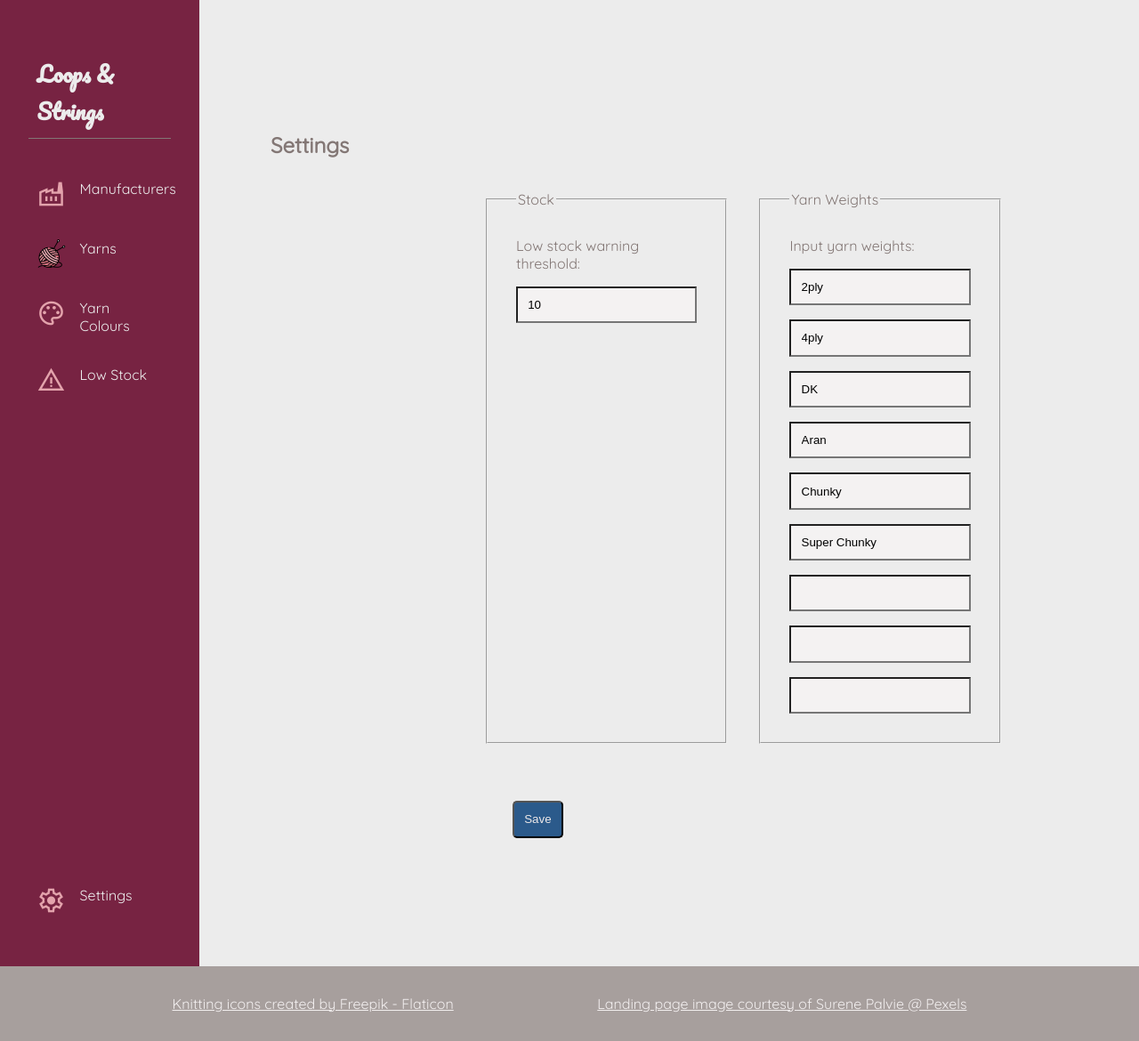
After one commit to LisaS7/yarn_store, a Flask app: page /settings/ in a window 1280 px wide. The commit adds this page. Shown: the whole page at 89% size. Run offline with Flask 2, Linux system fonts and the light colour scheme.

Commit message:
Json config file and settings page

```diff
--- a/app.py
+++ b/app.py
@@ -2,11 +2,13 @@ from flask import Flask, render_template
 from controllers.manufacturers_controller import manufacturers_blueprint
 from controllers.yarns_controller import yarns_blueprint
 from controllers.colour_controller import colours_blueprint
+from controllers.settings_controller import settings_blueprint
 
 app = Flask(__name__)
 app.register_blueprint(manufacturers_blueprint)
 app.register_blueprint(yarns_blueprint)
 app.register_blueprint(colours_blueprint)
+app.register_blueprint(settings_blueprint)
 app.secret_key = "This Is Top Secret"
 
 
--- /dev/null
+++ b/config/db_config.json
@@ -0,0 +1,15 @@
+{
+    "db_name": "yarn_store",
+    "manufacturers": {
+        "table_name": "manufacturers",
+        "fields": "name, last_payment_date, balance_due"
+    },
+    "yarns": {
+        "table_name": "yarns",
+        "fields": "name, manufacturer_id, yarn_weight, ball_weight_grams, length_metres, needle_size_mm, fibre_type, buy_cost, sell_price, image"
+    },
+    "colours": {
+        "table_name": "colours",
+        "fields": "name, hex_code, stock_quantity, yarn_id"
+    }
+}
--- /dev/null
+++ b/config/user_config copy.json
@@ -0,0 +1,4 @@
+{
+        "low_stock_threshold": 10,
+        "yarn_weights": ["2ply", "4ply", "DK", "Aran", "Chunky", "Super Chunky"]
+}
--- /dev/null
+++ b/config/user_config.json
@@ -0,0 +1 @@
+{"low_stock_threshold": "10", "yarn_weights": ["2ply", "4ply", "DK", "Aran", "Chunky", "Super Chunky"]}
--- /dev/null
+++ b/controllers/settings_controller.py
@@ -0,0 +1,30 @@
+from flask import Blueprint, render_template, request
+from helper_functions.json_functions import read_user_config, write_user_config
+
+settings_blueprint = Blueprint("settings", __name__, url_prefix="/settings")
+
+
+@settings_blueprint.route("/", methods=["GET", "POST"])
+def settings():
+    if request.method == "POST":
+        output = request.form
+
+        yarn_weights = [
+            output[item]
+            for item in output
+            if item.startswith("yarn_weight") and output[item] != ""
+        ]
+
+        data = {
+            "low_stock_threshold": output["low_stock_threshold"],
+            "yarn_weights": yarn_weights,
+        }
+
+        write_user_config(data)
+
+    data = read_user_config()
+    context = {
+        "low_stock": data["low_stock_threshold"],
+        "yarn_weights": data["yarn_weights"],
+    }
+    return render_template("/settings/index.html", context=context)
--- a/helper_functions/json_functions.py
+++ b/helper_functions/json_functions.py
@@ -1,8 +1,8 @@
 import json
 from pathlib import Path
 
-USER_CONFIG_PATH = Path.cwd() / "user_config.json"
-DB_CONFIG_PATH = Path.cwd() / "db_config.json"
+USER_CONFIG_PATH = Path.cwd() / "config" / "user_config.json"
+DB_CONFIG_PATH = Path.cwd() / "config" / "db_config.json"
 
 
 def read_db_config():
@@ -15,6 +15,7 @@ def read_user_config():
         return json.load(f)
 
 
-def write_user_config():
-    with open(USER_CONFIG_PATH) as f:
-        json.dump()
+def write_user_config(data):
+    with open(USER_CONFIG_PATH, "w+") as f:
+        json_data = json.dumps(data)
+        f.write(json_data)
--- a/static/css/forms.css
+++ b/static/css/forms.css
@@ -26,6 +26,10 @@ select {
     padding: 0.7rem;
 }
 
+fieldset {
+    padding: 2rem;
+}
+
 .submit-button {
     margin-top: 2rem;
     margin-left: 2rem;
--- a/templates/components/navbar.html
+++ b/templates/components/navbar.html
@@ -2,6 +2,7 @@
 <link rel="stylesheet" href="/static/css/navbar.css" />
 {% endblock head %}
 <nav>
+  <section>
     <h2 id="nav-title"><a href="/">Loops & Strings</a></h2>
     <ul>
       <li>
@@ -22,7 +23,8 @@
 
       <li>
         <a href="{{ url_for('colours.colours') }}"
-        ><span class="material-symbols-outlined"> palette </span>Yarn Colours</a
+          ><span class="material-symbols-outlined"> palette </span>Yarn
+          Colours</a
         >
       </li>
       <li>
@@ -31,4 +33,12 @@
         >
       </li>
     </ul>
+  </section>
+  <ul>
+    <li>
+      <a href="{{ url_for('settings.settings') }}"
+        ><span class="material-symbols-outlined"> settings </span>Settings</a
+      >
+    </li>
+  </ul>
 </nav>
--- /dev/null
+++ b/templates/settings/index.html
@@ -0,0 +1,43 @@
+{% extends 'base.html' %} {% block content %} {% set low_stock =
+context["low_stock"] %} {% set yarn_weights = context["yarn_weights"] %}
+<header>
+  <h2>Settings</h2>
+</header>
+<section class="details-content p1">
+  <form
+    action="{{ url_for('settings.settings') }}"
+    method="post"
+    enctype="application/json"
+  >
+    <fieldset class="flex-col flex-gap-1">
+      <legend>Stock</legend>
+      <label for="low-stock">Low stock warning threshold:</label
+      ><input
+        type="number"
+        min="0"
+        step="1"
+        name="low_stock_threshold"
+        value="{{low_stock}}"
+      />
+    </fieldset>
+    <fieldset class="flex-col flex-gap-1">
+      <legend>Yarn Weights</legend>
+      <label for="yarn-weight">Input yarn weights:</label>
+      {% for weight in yarn_weights %}
+      <input
+        type="text"
+        value="{{weight}}"
+        name="yarn_weight_{{loop.index0}}"
+      />
+      {% endfor %}
+      <input type="text" name="yarn_weight_{{yarn_weights|length}}" />
+      <input type="text" name="yarn_weight_{{yarn_weights|length + 1}}" />
+      <input type="text" name="yarn_weight_{{yarn_weights|length + 2}}" />
+    </fieldset>
+
+    <div class="submit-button">
+      <button type="submit">Save</button>
+    </div>
+  </form>
+</section>
+{% endblock content %}
```
Also changed, not shown: config/db_config copy.json (renamed from db_config.json). Lines whose indentation alone changed are shown as unchanged.
